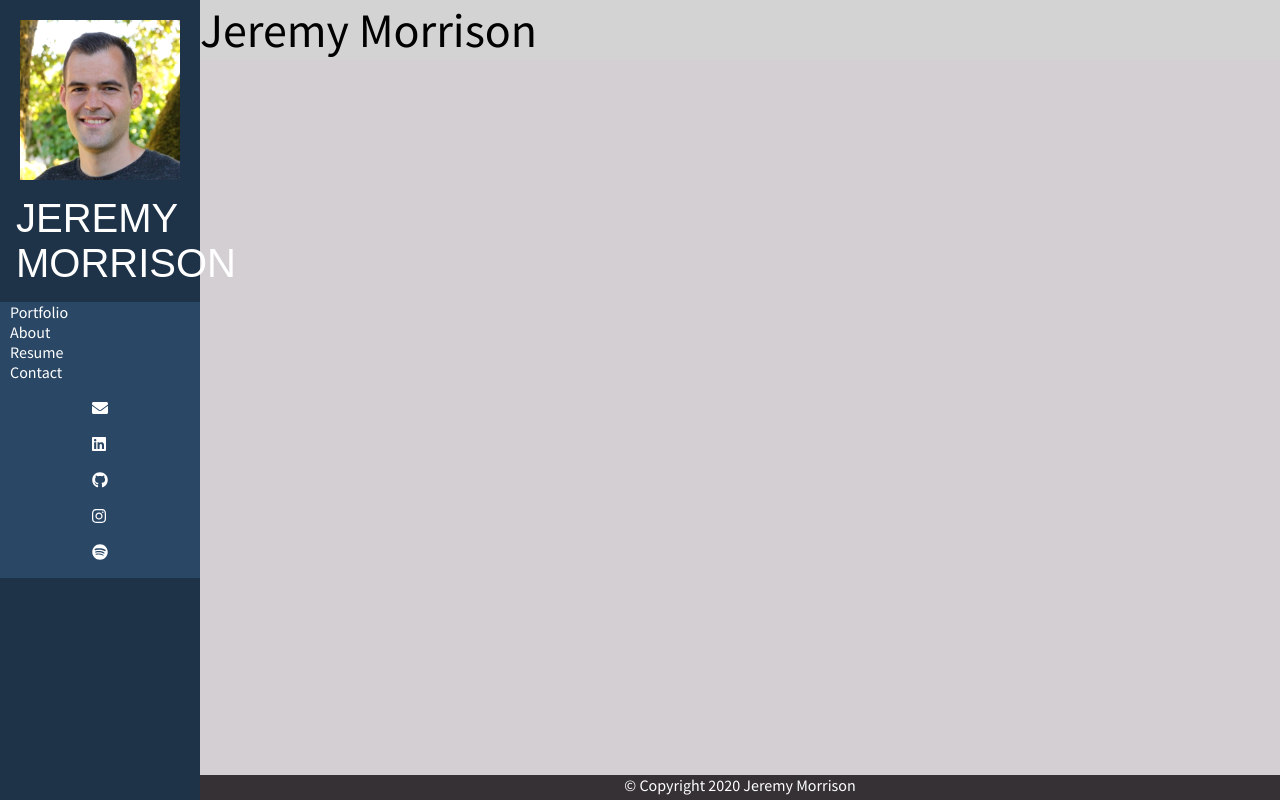
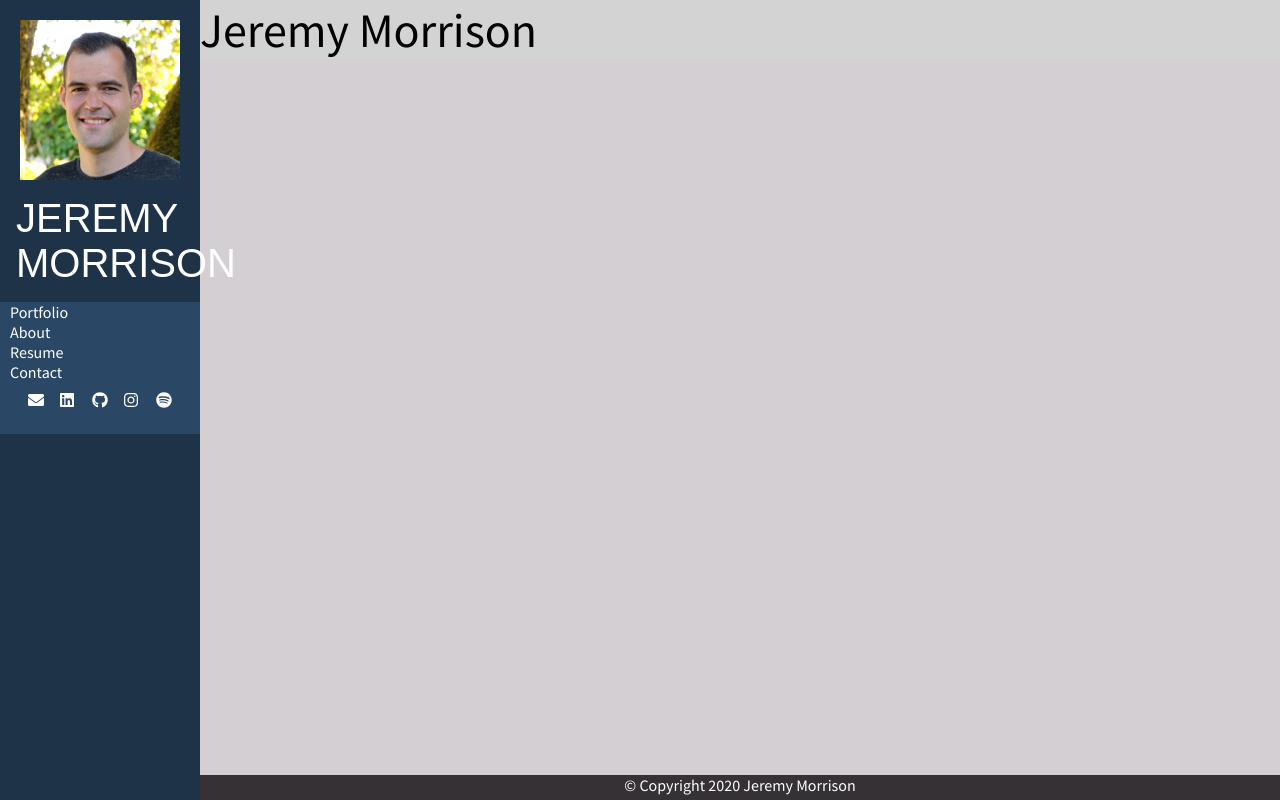
Before and after one commit to jemorriso/jeremymorrison.ca, a React (Create React App) app: page / in a window 1280 px wide. Built offline with nearby package versions, Linux system fonts and the light colour scheme.

Commit message:
Make Socials component style extensible

```diff
--- a/src/components/Socials.js
+++ b/src/components/Socials.js
@@ -1,25 +1,25 @@
 import React from 'react';
 import styled from 'styled-components';
 import PropTypes from 'prop-types';
-import { FontAwesomeIcon } from '@fortawesome/react-fontawesome';
 import { v4 as uuidv4 } from 'uuid';
 import Icon from './Icon';
 
 const Wrapper = styled.div`
-  background-color: #2a4765;
-  color: white;
   min-height: 1em;
-  padding: 0.5em;
+  padding-bottom: 1.6rem;
   display: flex;
-  flex-direction: column;
+  /*flex-direction: column;*/
   justify-content: center;
   align-items: center;
 `;
 
 function Socials(props) {
-  const { socials } = props;
+  // in order for any styled component to extend Socials, must pass className through to the rendered component
+  // that the style is meant to be applied to (see docs)
+  const { socials, className } = props;
   return (
-    <Wrapper>
+    // the rendered component that extended styles are adding style to
+    <Wrapper className={className}>
       {socials.map((el) => (
         <Icon
           href={el.href}
```
